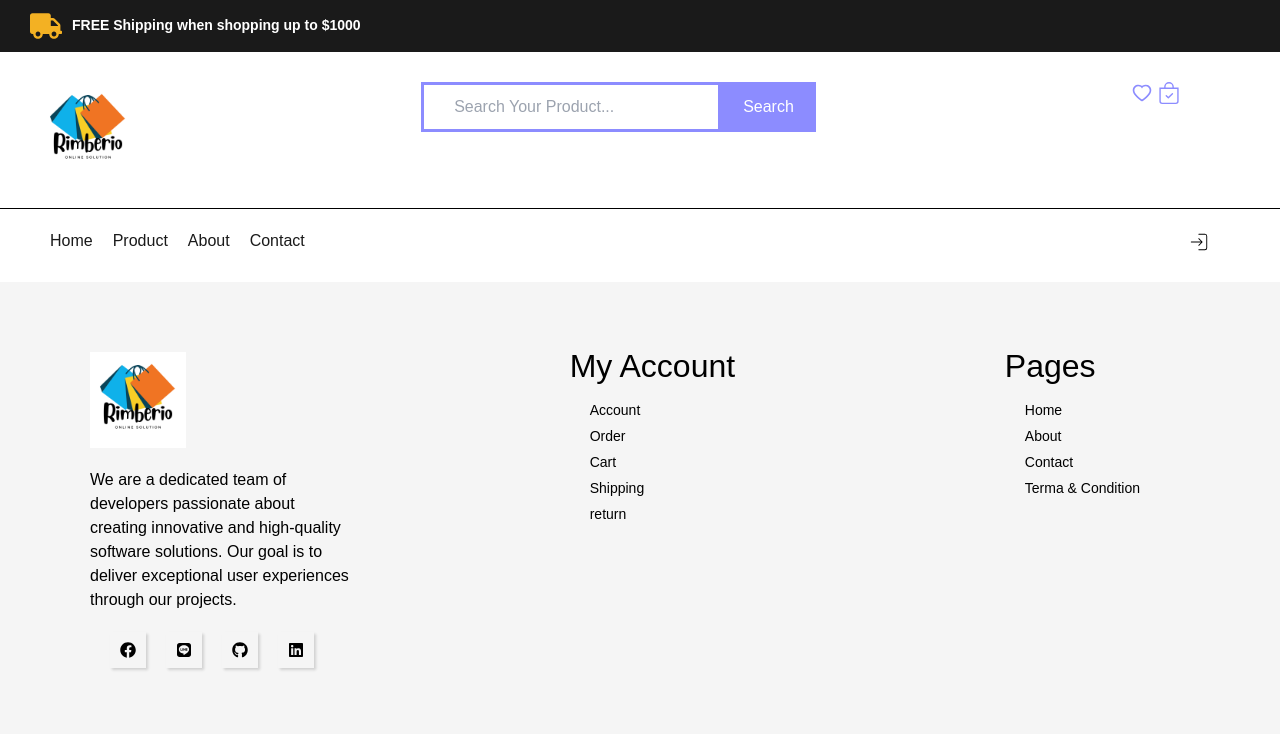
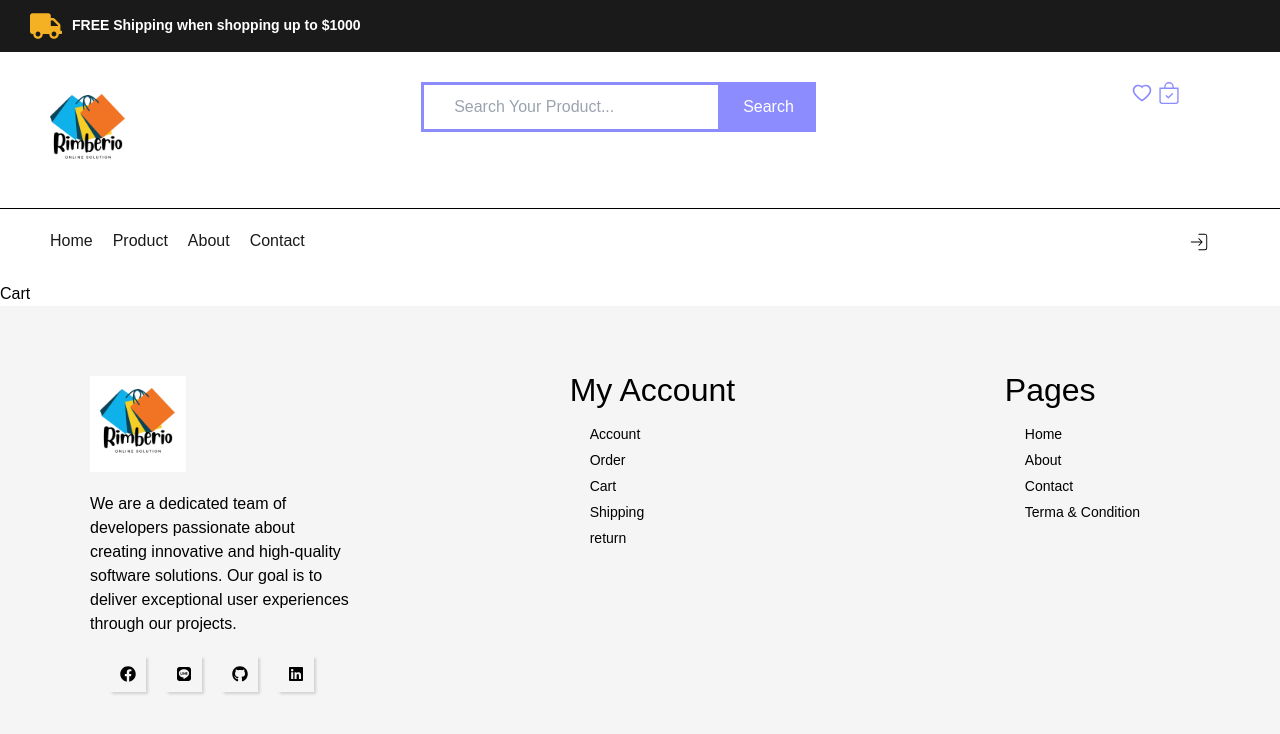
Before and after one commit to punchpnp/HUNGRY-Hub, a React (Vite) app in the folder client/: page /cart in a window 1280 px wide. Shown: the top 734 px of the page. Built offline with nearby package versions, Linux system fonts and the light colour scheme.

Commit message:
create Cart page

```diff
--- a/client/src/App.jsx
+++ b/client/src/App.jsx
@@ -9,6 +9,8 @@ import "./index.css";
 import { BrowserRouter } from "react-router-dom";
 
 function App() {
+  // add to cart
+  const [cart, setCart] = useState([]);
   // product detail
   const [close, setClose] = useState(false);
   const [detail, setDetail] = useState([]);
@@ -37,6 +39,8 @@ function App() {
           view={view}
           close={close}
           setClose={setClose}
+          cart={cart}
+          setCart={setCart}
         />
         <Footer />
       </BrowserRouter>
--- /dev/null
+++ b/client/src/components/Cart/Cart.jsx
@@ -0,0 +1,11 @@
+import React from "react";
+
+function Cart({ cart, setCart }) {
+  return (
+    <div>
+      <h2>Cart</h2>
+    </div>
+  );
+}
+
+export default Cart;
--- a/client/src/components/Rout/Rout.jsx
+++ b/client/src/components/Rout/Rout.jsx
@@ -2,8 +2,18 @@ import React from "react";
 import { Routes, Route } from "react-router-dom";
 import Home from "../Home/Home";
 import Product from "../Product/Product";
+import Cart from "../Cart/Cart";
 
-function Rout({ product, setProduct, detail, view, close, setClose }) {
+function Rout({
+  product,
+  setProduct,
+  detail,
+  view,
+  close,
+  setClose,
+  cart,
+  setCart,
+}) {
   return (
     <>
       <Routes>
@@ -31,6 +41,7 @@ function Rout({ product, setProduct, detail, view, close, setClose }) {
             />
           }
         />
+        <Route path="/cart" element={<Cart cart={cart} setCart={setCart} />} />
       </Routes>
     </>
   );
```
Also changed, not shown: client/src/components/Cart/Cart.css (added).
